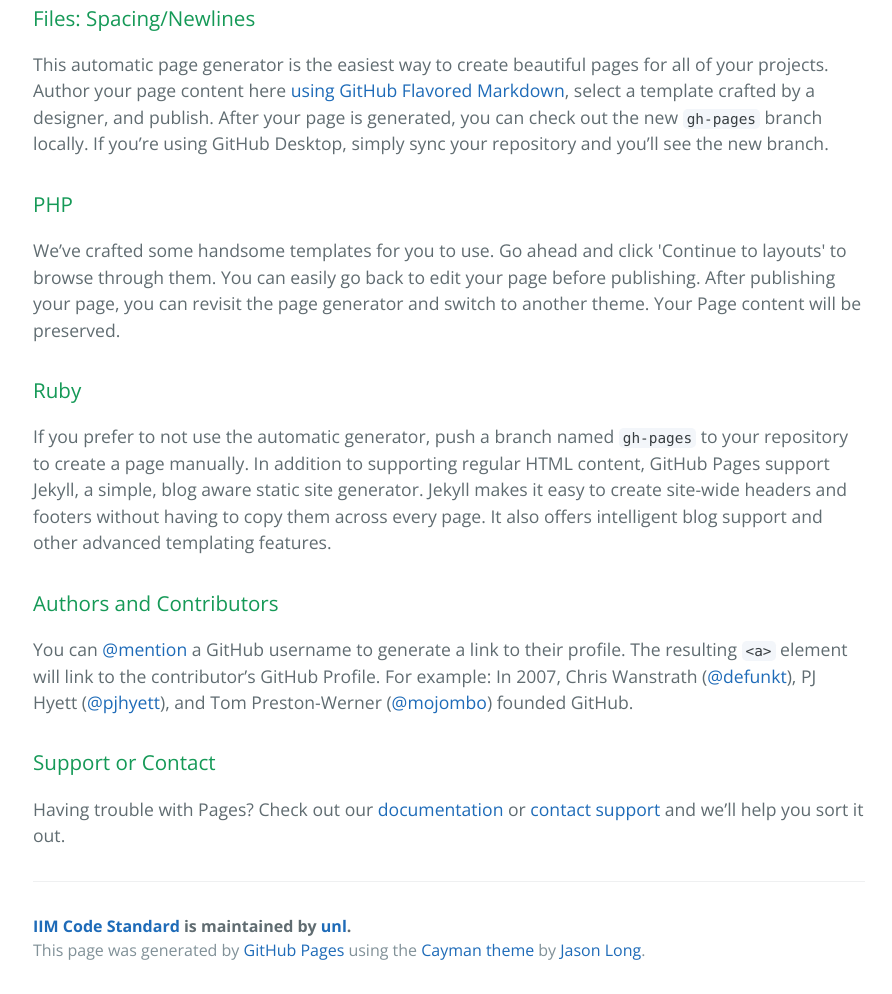
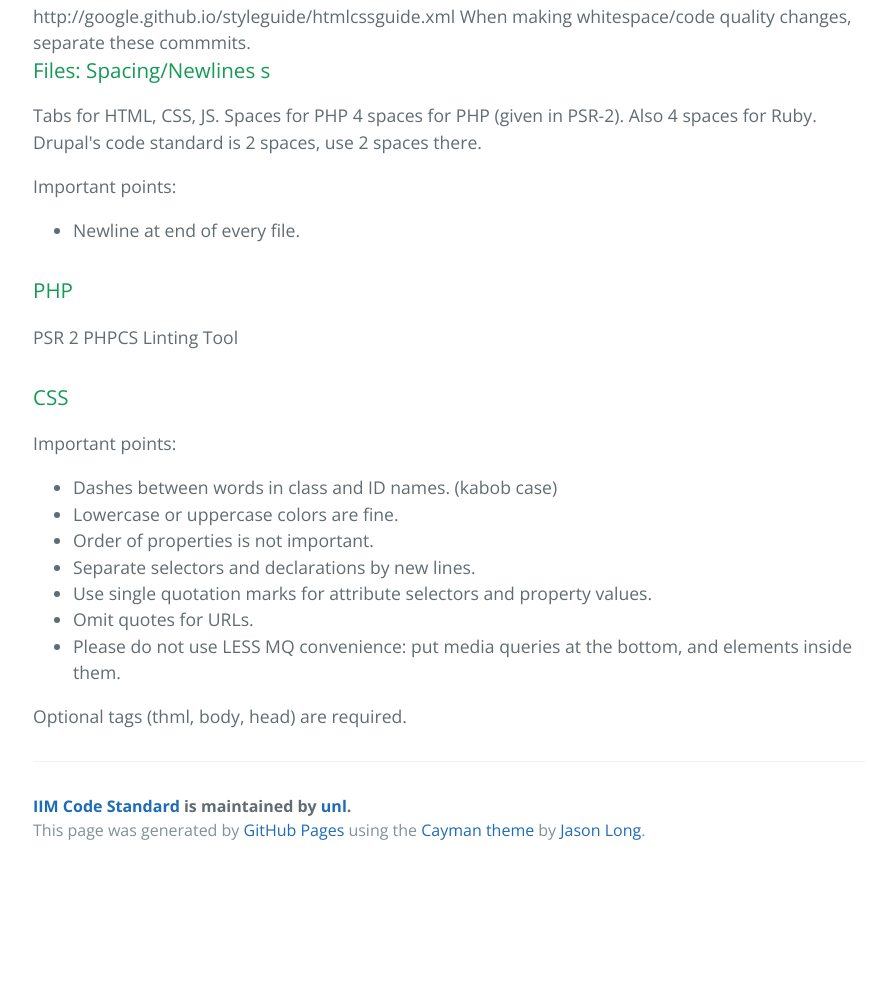
Before and after one commit to knnsfnf/iim-code-standards, a plain HTML site: page index.html in a window 1280 px wide. Shown: the part 412-1406 px from the top of the page, without its empty margins (191-1083 px from the left). After the commit the page ends 1286 px from the top, so only its background shows below. Drawn offline with nearby package versions, Linux system fonts and the light colour scheme.

Commit message:
Update index.html

```diff
--- a/index.html
+++ b/index.html
@@ -11,7 +11,7 @@
   </head>
   <body>
     <section class="page-header">
-      <h1 class="project-name">IIM Code Standard</h1>
+      <h1 class="project-name">IIM Code Standards</h1>
       <h2 class="project-tagline">The coding standards for Internet and Interactive Media. </h2>
       <a href="https://github.com/unl/iim-code-standards" class="btn">View on GitHub</a>
       <a href="https://github.com/unl/iim-code-standards/zipball/master" class="btn">Download .zip</a>
@@ -19,30 +19,59 @@
     </section>
 
     <section class="main-content">
+      http://google.github.io/styleguide/htmlcssguide.xml
+
+      When making whitespace/code quality changes, separate these commmits.
+
       <h3>
-<a id="files-spacingnewlines" class="anchor" href="#files-spacingnewlines" aria-hidden="true"><span aria-hidden="true" class="octicon octicon-link"></span></a>Files: Spacing/Newlines</h3>
+<a id="files-spacingnewlines" class="anchor" href="#files-spacingnewlines" aria-hidden="true">
+  <span aria-hidden="true" class="octicon octicon-link"></span></a>
+Files: Spacing/Newlines
+s</h3>
 
-<p>This automatic page generator is the easiest way to create beautiful pages for all of your projects. Author your page content here <a href="https://guides.github.com/features/mastering-markdown/">using GitHub Flavored Markdown</a>, select a template crafted by a designer, and publish. After your page is generated, you can check out the new <code>gh-pages</code> branch locally. If you’re using GitHub Desktop, simply sync your repository and you’ll see the new branch.</p>
+Tabs for HTML, CSS, JS. Spaces for PHP
+
+4 spaces for PHP (given in PSR-2). Also 4 spaces for Ruby. Drupal's code standard is 2 spaces, use 2 spaces there.
+
+<p>
+  Important points:
+  <ul>
+    <li>Newline at end of every file.</li>
+  </ul>
+</p>
 
 <h3>
-<a id="php" class="anchor" href="#php" aria-hidden="true"><span aria-hidden="true" class="octicon octicon-link"></span></a>PHP</h3>
+<a id="php" class="anchor" href="#php" aria-hidden="true">
+  <span aria-hidden="true" class="octicon octicon-link"></span>
+</a>PHP</h3>
 
-<p>We’ve crafted some handsome templates for you to use. Go ahead and click 'Continue to layouts' to browse through them. You can easily go back to edit your page before publishing. After publishing your page, you can revisit the page generator and switch to another theme. Your Page content will be preserved.</p>
+<p>
+  PSR 2
+  PHPCS Linting Tool
+
+</p>
 
 <h3>
-<a id="ruby" class="anchor" href="#ruby" aria-hidden="true"><span aria-hidden="true" class="octicon octicon-link"></span></a>Ruby</h3>
+<a id="css" class="anchor" href="#css" aria-hidden="true">
+  <span aria-hidden="true" class="octicon octicon-link"></span>
+</a>CSS</h3>
 
-<p>If you prefer to not use the automatic generator, push a branch named <code>gh-pages</code> to your repository to create a page manually. In addition to supporting regular HTML content, GitHub Pages support Jekyll, a simple, blog aware static site generator. Jekyll makes it easy to create site-wide headers and footers without having to copy them across every page. It also offers intelligent blog support and other advanced templating features.</p>
+<p>
+  Important points:
+  <ul>
+    <li>Dashes between words in class and ID names. (kabob case)</li>
+    <li>Lowercase or uppercase colors are fine.</li>
+    <li>Order of properties is not important.</li>
+    <li>Separate selectors and declarations by new lines.</li>
+    <li>Use single quotation marks for attribute selectors and property values.</li>
+    <li>Omit quotes for URLs. </li>
+    <li>Please do not use LESS MQ convenience: put media queries at the bottom, and elements inside them.</li>
+  </ul>
 
-<h3>
-<a id="authors-and-contributors" class="anchor" href="#authors-and-contributors" aria-hidden="true"><span aria-hidden="true" class="octicon octicon-link"></span></a>Authors and Contributors</h3>
+</p>
 
-<p>You can <a href="https://help.github.com/articles/basic-writing-and-formatting-syntax/#mentioning-users-and-teams" class="user-mention">@mention</a> a GitHub username to generate a link to their profile. The resulting <code>&lt;a&gt;</code> element will link to the contributor’s GitHub Profile. For example: In 2007, Chris Wanstrath (<a href="https://github.com/defunkt" class="user-mention">@defunkt</a>), PJ Hyett (<a href="https://github.com/pjhyett" class="user-mention">@pjhyett</a>), and Tom Preston-Werner (<a href="https://github.com/mojombo" class="user-mention">@mojombo</a>) founded GitHub.</p>
+Optional tags (thml, body, head) are required.
 
-<h3>
-<a id="support-or-contact" class="anchor" href="#support-or-contact" aria-hidden="true"><span aria-hidden="true" class="octicon octicon-link"></span></a>Support or Contact</h3>
-
-<p>Having trouble with Pages? Check out our <a href="https://help.github.com/pages">documentation</a> or <a href="https://github.com/contact">contact support</a> and we’ll help you sort it out.</p>
 
       <footer class="site-footer">
         <span class="site-footer-owner"><a href="https://github.com/unl/iim-code-standards">IIM Code Standard</a> is maintained by <a href="https://github.com/unl">unl</a>.</span>
```
